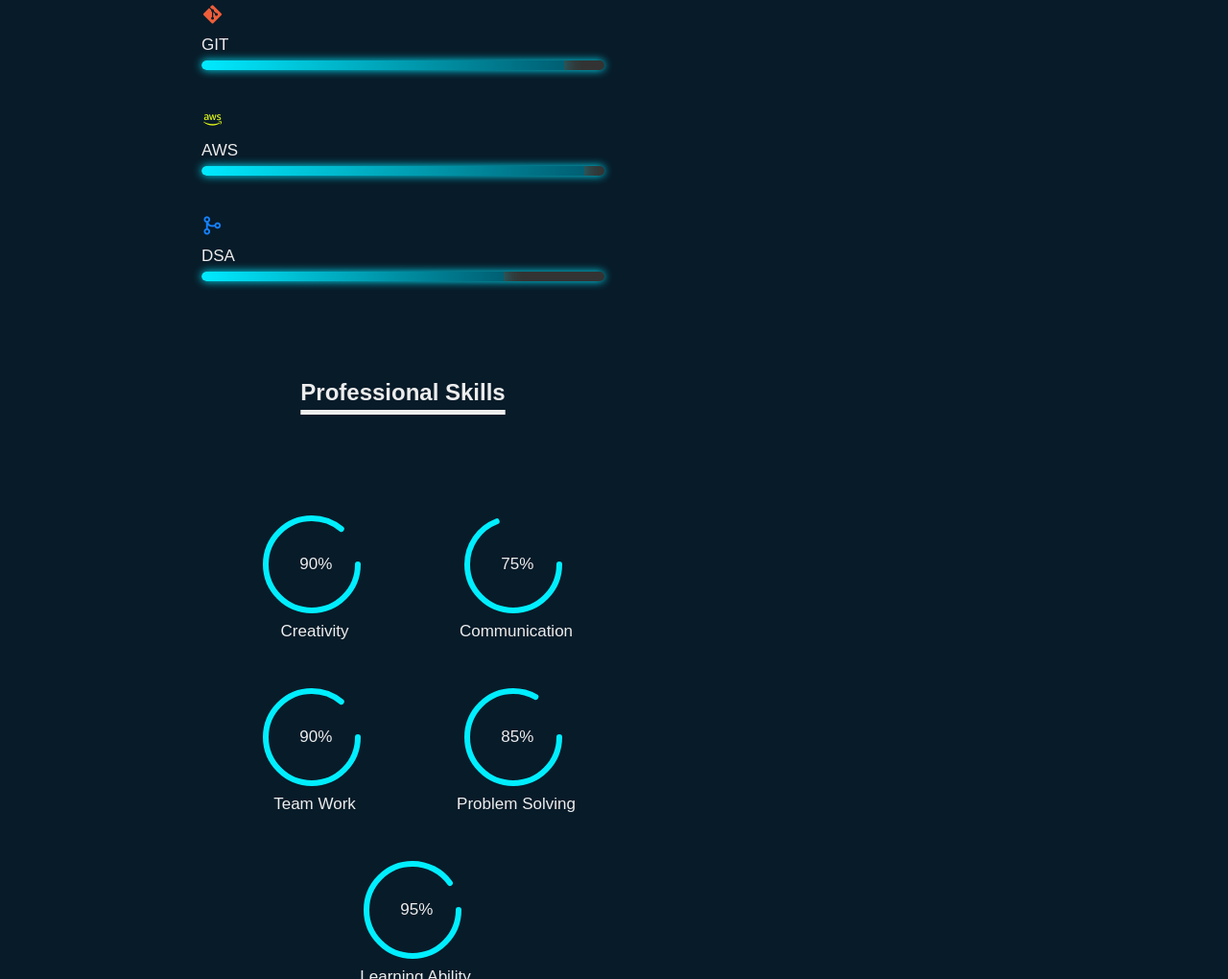
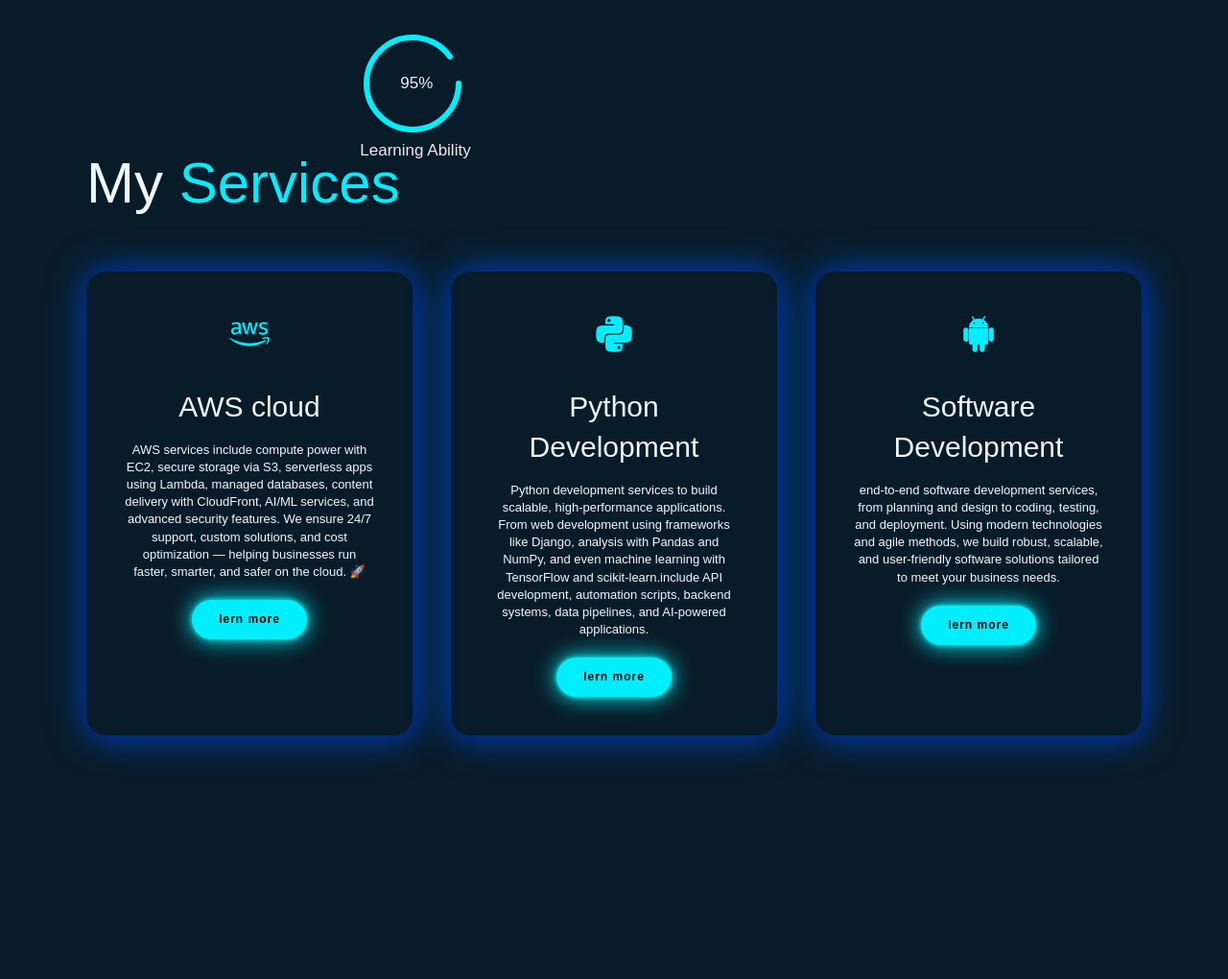
Before and after one commit to kamalsanjay/kamalsPortfolio, a plain HTML site: page index.html in a window 1280 px wide. Shown: the part 3038-4058 px from the top of the page at 96% size. Drawn offline with nearby package versions, Linux system fonts and the light colour scheme.

Commit message:
Update index.html

```diff
--- a/index.html
+++ b/index.html
@@ -92,7 +92,9 @@
         </div>
     </section>
 
-    <section>
+
+<!--     services -->
+<!--     <section>
         <div class="services" id="services">
             <div class="container">
                 <hi class="sub-title">My <span>Services</span></h1>
@@ -121,7 +123,7 @@
                     </div>
             </div>
         </div>
-    </section>
+    </section> -->
 
 <!-- skills -->
     <h1 class="sub-title">My <span>Skills</span></h1>
@@ -293,7 +295,36 @@
     </section>
 
 
-
+<section>
+        <div class="services" id="services">
+            <div class="container">
+                <hi class="sub-title">My <span>Services</span></h1>
+                    <div class="services-list">
+                        <div>
+                            <i class='bx bxl-aws' style='color : #00eeff'></i>
+                            <h2>AWS cloud</h2>
+                            <p>AWS services include compute power with EC2, secure storage via S3, serverless apps using Lambda, managed databases, content delivery with CloudFront, AI/ML services, and advanced security features. We ensure 24/7 support, custom solutions, and cost optimization — helping businesses run faster, smarter, and safer on the cloud. 🚀
+                            </p>
+                                <a href="#" class="read">lern more</a>
+                        </div>
+                        <div>
+                            <i class='bx bxl-python' style='color : #00eeff'></i>
+                            <h2>Python Development</h2>
+                            <p>Python development services to build scalable, high-performance applications. From web development using frameworks like Django, analysis with Pandas and NumPy, and even machine learning with TensorFlow and scikit-learn.include API development, automation scripts, backend systems, data pipelines, and AI-powered applications.
+                            </p>
+                                <a href="#" class="read"> lern more</a>
+                        </div>
+                        <div>
+                            <i class='bx bxl-android' style='color : #00eeff'></i>
+                            <h2>Software Development</h2>
+                            <p>end-to-end software development services, from planning and design to coding, testing, and deployment. Using modern technologies and agile methods, we build robust, scalable, and user-friendly software solutions tailored to meet your business needs.
+                                </p>
+                                <a href="#" class="read">lern more</a>
+                        </div>
+                    </div>
+            </div>
+        </div>
+    </section>
     <!-- projects -->
     <section>
         <div id="portfolio" id="project">
@@ -303,7 +334,7 @@
 
                     <div class="row">
                         <img src="imgs/p1.png">
-                    I
+
                         <div class="layer">
                             <h5>Helmet detection</h5>
                             <p>Helmet detection of the people are detected by using OpenCV, Python and find out the number plate of bike. the person without helmet.</p>
@@ -316,7 +347,7 @@
 
                     <div class="row">
                         <img src="imgs/p2.png">
-                    I
+
                         <div class="layer">
                             <h5>Fake news detection</h5>
                             <p>Fake words detection using Natural Language Processing (NLP) involves analyzing text to identify misleading or fabricated content. This can be useful for spotting fake news, spam, or deceptive reviews.</p>
@@ -327,7 +358,7 @@
                     </div>
                     <div class="row">
                         <img src="imgs/p3.png">
-                    I
+
                         <div class="layer">
                             <h5>Jarvis AI assistant</h5>
                             <p>JARVIS is an AI assistant. It’s an advanced, voice-activated system that helps with everything — from managing his schedule to controlling his suits and even fighting alongside him.</p>
```
